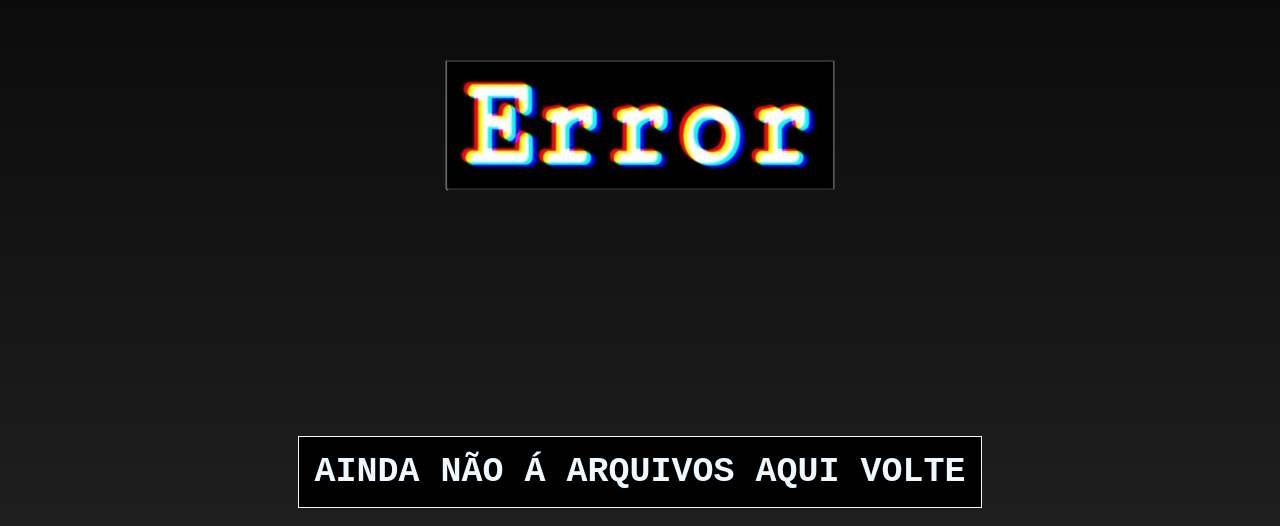
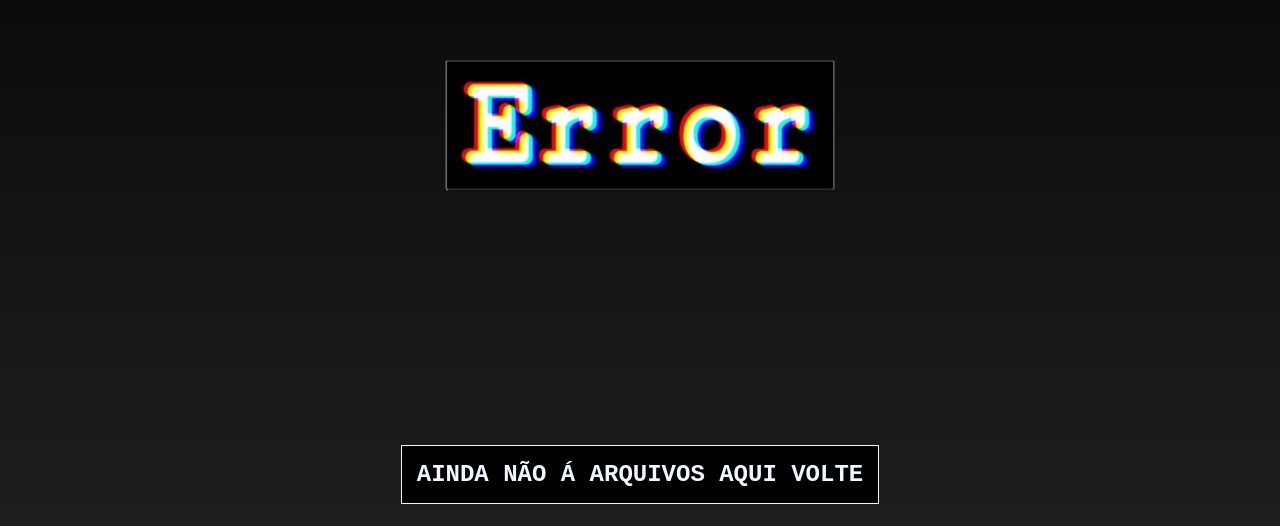
Before and after one commit to AraujoGabri/projetos, a plain HTML site: page index.html in a window 1280 px wide. Shown: the part 150-676 px from the top of the page. Drawn offline with Linux system fonts and the light colour scheme.

Commit message:
Update index.css

```diff
--- a/index.css
+++ b/index.css
@@ -67,7 +67,7 @@ nav{
 mark{
     color: aliceblue;background-color: rgb(0, 0, 0);border: 1px solid;
     padding: 15px;
-   font-size: 35px ;
+   font-size: 24px ;
 
 }
 .texto{
```
